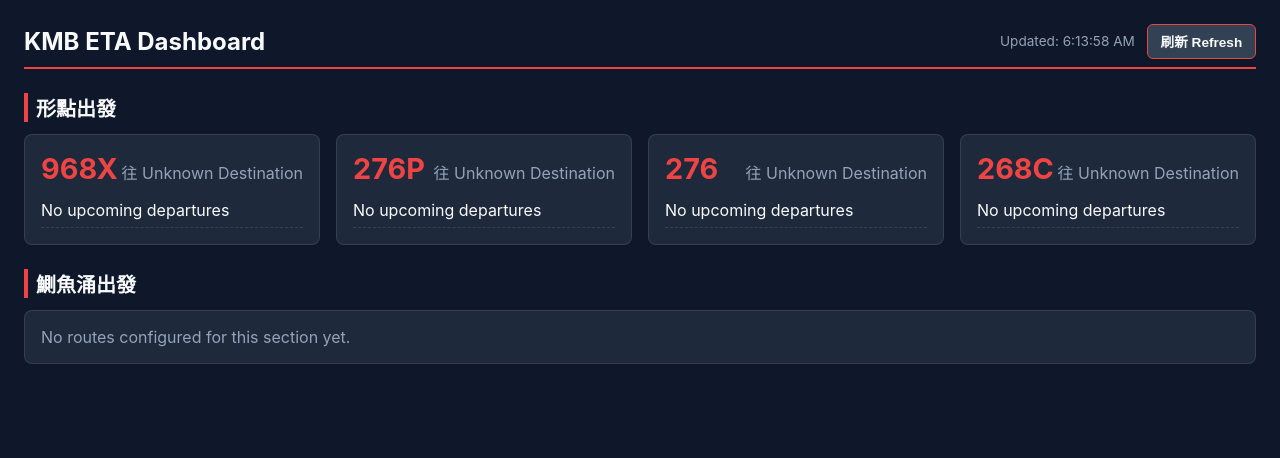
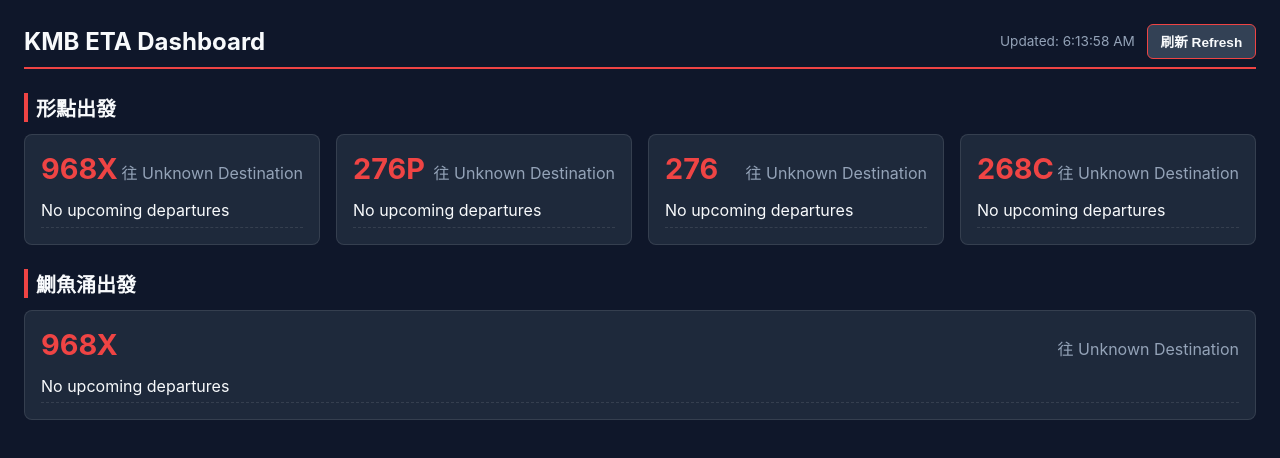
Before and after one commit to gaptat-art/KMB-Dashboard, a plain HTML site: page index.html in a window 1280 px wide. Drawn offline with Linux system fonts and the light colour scheme; no server answers.

Commit message:
Update index.html

```diff
--- a/index.html
+++ b/index.html
@@ -169,8 +169,7 @@
       {
         title: "鰂魚涌出發",
         watchlist: [
-          // Add Quarry Bay bus routes and Stop IDs here
-          // Example: { route: "968X", stopId: "YOUR_QUARRY_BAY_STOP_ID", serviceType: 1 }
+          { route: "968X", stopId: "f75d0d2c6014a854", serviceType: 1 }
         ]
       }
     ];
```
